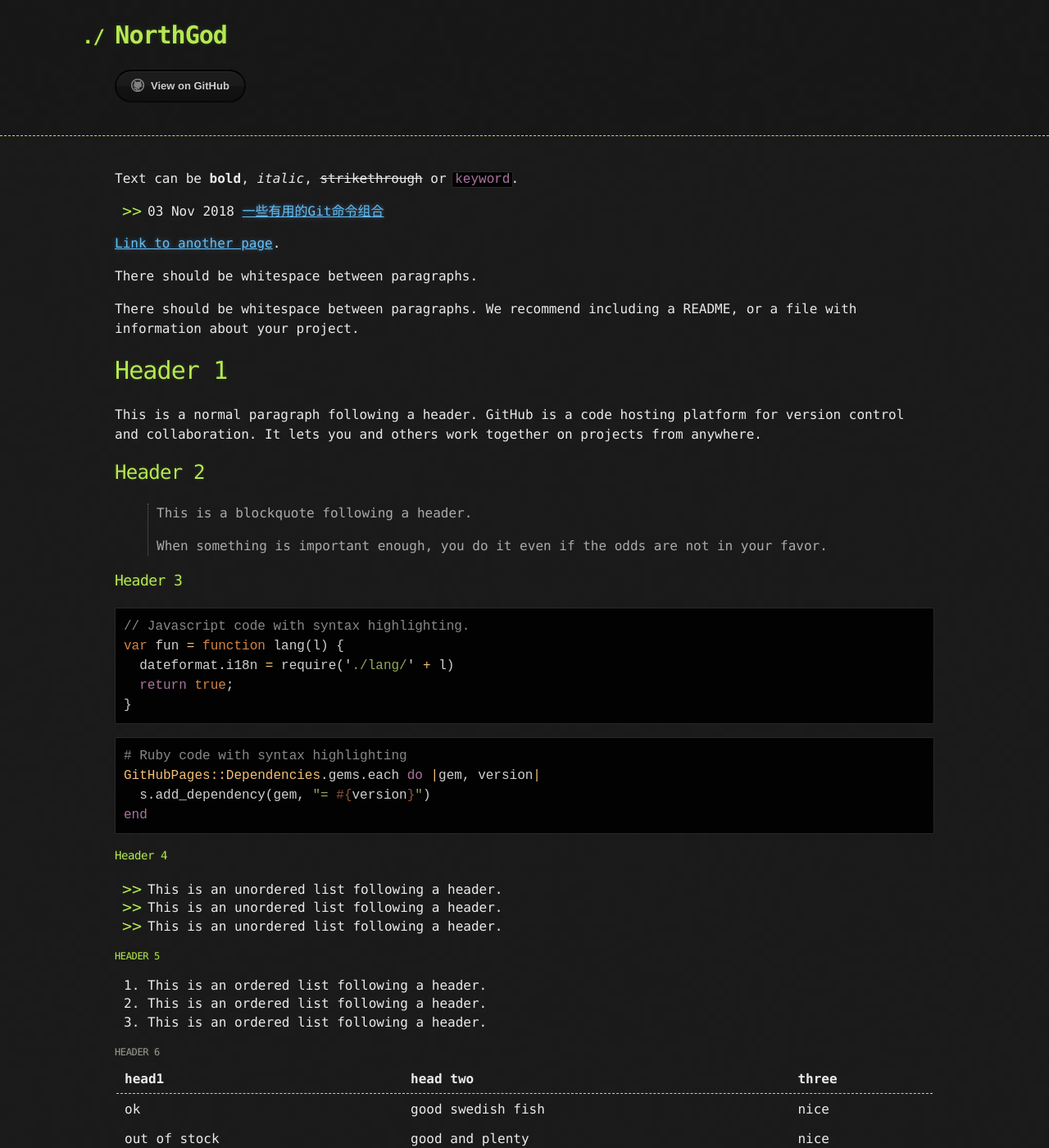
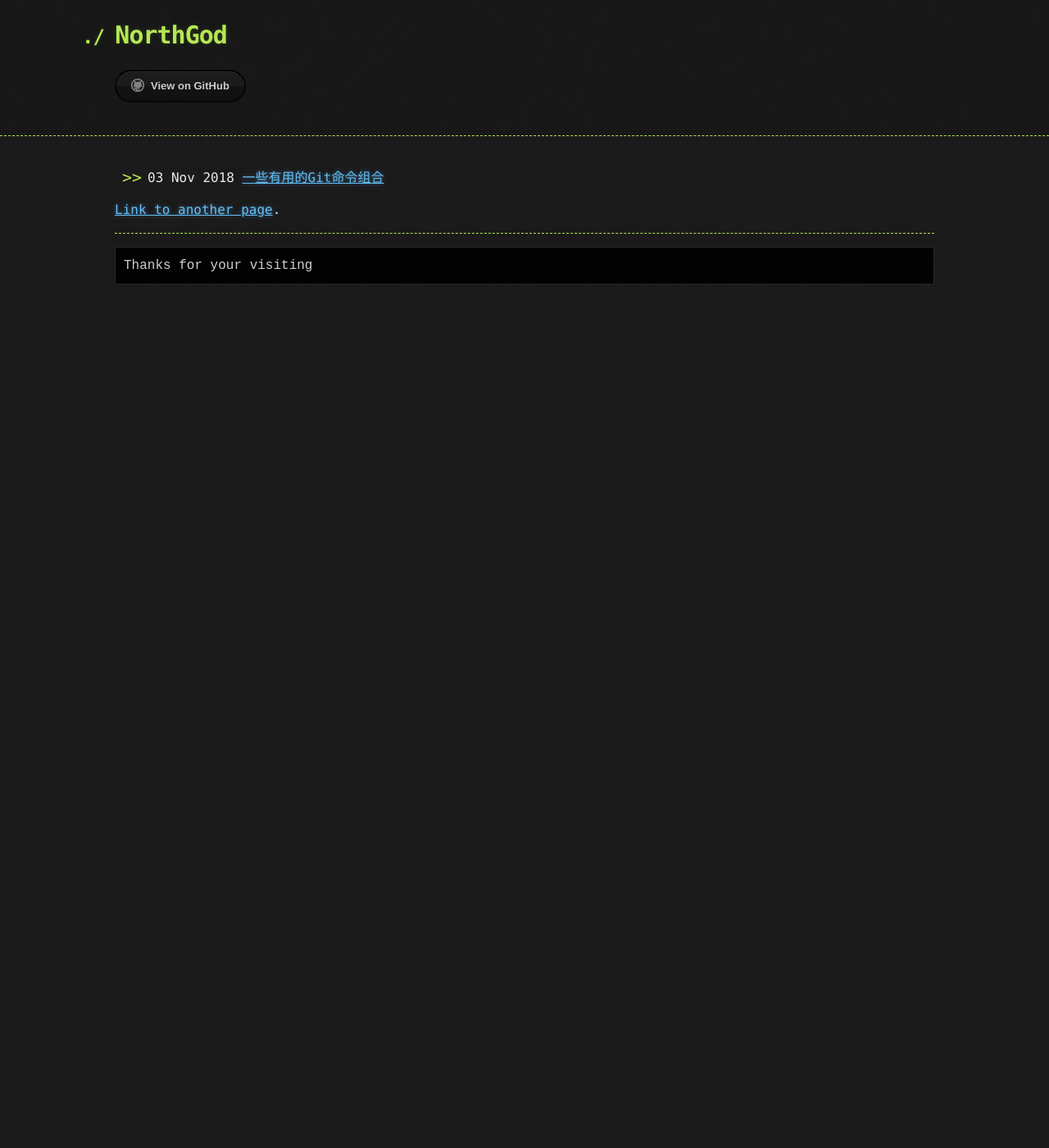
Before and after one commit to yeasonhe/NorthGod, a Jekyll site: the page built from index.md, in a window 1280 px wide and 1400 px high. Shown: the whole window at 82% size. Built offline with Jekyll 4.4.1, drawn with Linux system fonts in a browser that asks for light colours; the repository's description, which GitHub fills in, is left out; some of the changed text lies outside the part shown.

Commit message:
update index.md

````diff
--- a/index.md
+++ b/index.md
@@ -1,8 +1,6 @@
 ---
 layout: default
 ---
-
-Text can be **bold**, _italic_, ~~strikethrough~~ or `keyword`.
 
 {% for post in site.posts %}
 *   {{ post.date|date_to_string }} [{{ post.title }}]({{site.baseurl}}{{post.url}})
@@ -10,118 +8,8 @@
 
 [Link to another page](./another-page.html).
 
-There should be whitespace between paragraphs.
-
-There should be whitespace between paragraphs. We recommend including a README, or a file with information about your project.
-
-# Header 1
-
-This is a normal paragraph following a header. GitHub is a code hosting platform for version control and collaboration. It lets you and others work together on projects from anywhere.
-
-## Header 2
-
-> This is a blockquote following a header.
->
-> When something is important enough, you do it even if the odds are not in your favor.
-
-### Header 3
-
-```js
-// Javascript code with syntax highlighting.
-var fun = function lang(l) {
-  dateformat.i18n = require('./lang/' + l)
-  return true;
-}
-```
-
-```ruby
-# Ruby code with syntax highlighting
-GitHubPages::Dependencies.gems.each do |gem, version|
-  s.add_dependency(gem, "= #{version}")
-end
-```
-
-#### Header 4
-
-*   This is an unordered list following a header.
-*   This is an unordered list following a header.
-*   This is an unordered list following a header.
-
-##### Header 5
-
-1.  This is an ordered list following a header.
-2.  This is an ordered list following a header.
-3.  This is an ordered list following a header.
-
-###### Header 6
-
-| head1        | head two          | three |
-|:-------------|:------------------|:------|
-| ok           | good swedish fish | nice  |
-| out of stock | good and plenty   | nice  |
-| ok           | good `oreos`      | hmm   |
-| ok           | good `zoute` drop | yumm  |
-
-### There's a horizontal rule below this.
-
 * * *
 
-### Here is an unordered list:
-
-*   Item foo
-*   Item bar
-*   Item baz
-*   Item zip
-
-### And an ordered list:
-
-1.  Item one
-1.  Item two
-1.  Item three
-1.  Item four
-
-### And a nested list:
-
-- level 1 item
-  - level 2 item
-  - level 2 item
-    - level 3 item
-    - level 3 item
-- level 1 item
-  - level 2 item
-  - level 2 item
-  - level 2 item
-- level 1 item
-  - level 2 item
-  - level 2 item
-- level 1 item
-
-### Small image
-
-![Octocat](https://assets-cdn.github.com/images/icons/emoji/octocat.png)
-
-### Large image
-
-![Branching](https://guides.github.com/activities/hello-world/branching.png)
-
-
-### Definition lists can be used with HTML syntax.
-
-<dl>
-<dt>Name</dt>
-<dd>Godzilla</dd>
-<dt>Born</dt>
-<dd>1952</dd>
-<dt>Birthplace</dt>
-<dd>Japan</dd>
-<dt>Color</dt>
-<dd>Green</dd>
-</dl>
-
 ```
-Long, single-line code blocks should not wrap. They should horizontally scroll if they are too long. This line should be long enough to demonstrate this.
+Thanks for your visiting
 ```
-
-```
-The final element.
-```
````
